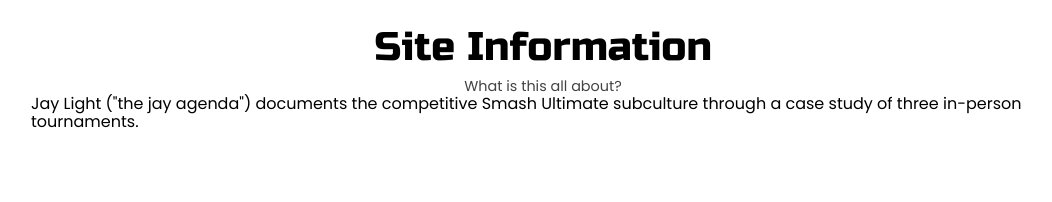
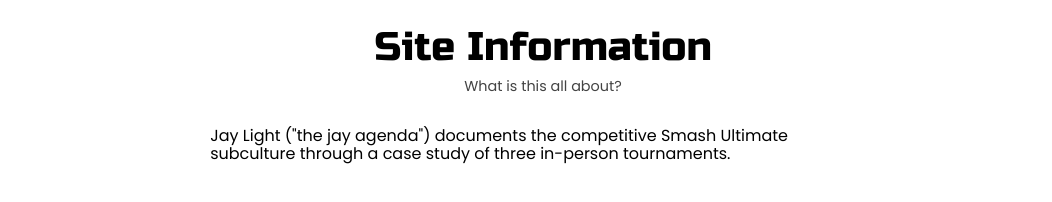
Before and after one commit to jrlight/smashUltimateSubculture, a plain HTML site: page info.html in a window 1280 px wide. Shown: the whole page, without its empty margins (97-1149 px from the left). Drawn offline with nearby package versions, Linux system fonts and the light colour scheme.

Commit message:
formatting updates

```diff
--- a/info.html
+++ b/info.html
@@ -17,7 +17,7 @@
         <p class="subtitle">What is this all about?</p>
     </header>
 
-    <main class="page">
+    <main class="page tight">
         <p>Jay Light ("the jay agenda") documents the competitive Smash Ultimate subculture through a case study of three in-person tournaments.</p>
     </main>
 
--- a/style.css
+++ b/style.css
@@ -58,6 +58,7 @@ p:last-of-type{
 a{
     color: #096dab;
     transition: all 0.2s ease;
+    font-size: 0.9rem;
 }
 
 a:hover{
@@ -68,7 +69,7 @@ a:hover{
     color: #434343;
     font-family: "Poppins", sans-serif;
     font-size: 0.9rem;
-    /* margin-bottom: ; */
+    padding-bottom: 1rem;
 }
 
 main.home{
@@ -156,6 +157,12 @@ section.page{
     border-radius: 0 0.5rem 0.5rem 0;
 }
 
+.tight{
+    width: 65%;
+    margin: auto;
+    padding-top: 1rem;
+}
+
 @media screen and (min-width:700px){
     body.page{
         width: 80%;
```
Also changed, not shown: index.html (+0 -1 lines).
